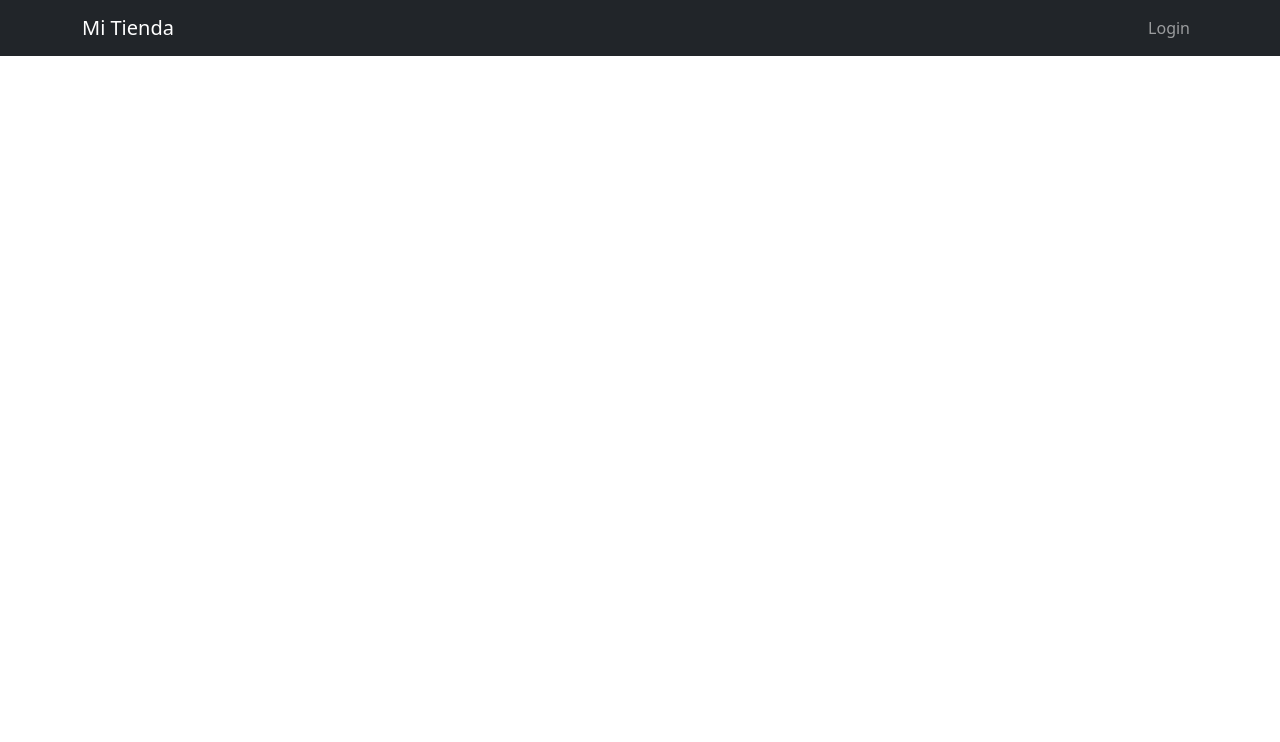
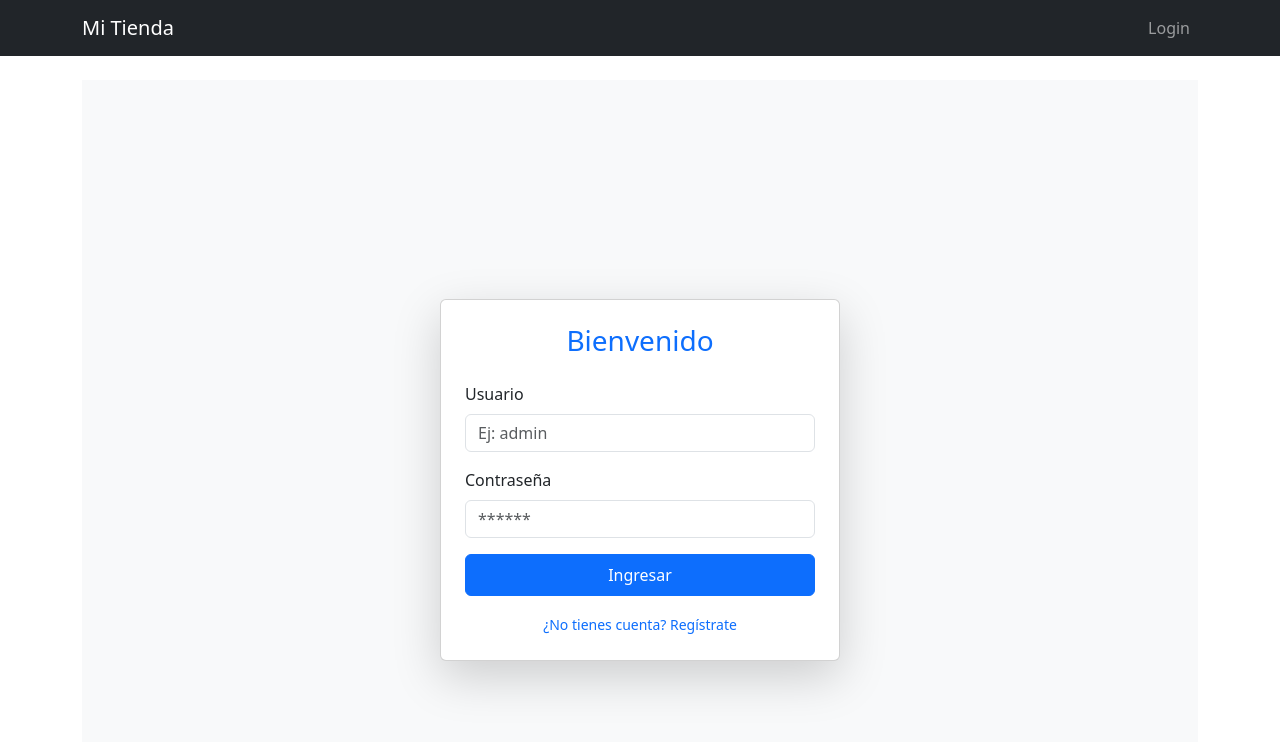
Before and after one commit to TasticVal/Trabajo_Semestral_Git, a React (Vite) app: page /login in a window 1280 px wide. Before the commit this address had no page. Shown: the top 742 px of the page. Built offline with nearby package versions, Linux system fonts and the light colour scheme.

Commit message:
Feat: actualización de rutas principales (Home, Login, Registro) en App.js

```diff
--- a/src/App.jsx
+++ b/src/App.jsx
@@ -3,8 +3,10 @@ import { AuthProvider } from './context/authContext';
 import { CartProvider } from './context/CartContext';
 import Navbar from './components/Navbar';
 
-// Importamos las páginas que acabamos de crear
+// Importamos las páginas REALES
 import LoginPage from './pages/LoginPage';
+import RegisterPage from './pages/RegisterPage';
+import HomePage from './pages/HomePage';         // <--- IMPORTANTE: Menú Principal
 import ProductsPage from './pages/ProductsPage';
 import CartPage from './pages/CartPage';
 import OrdersPage from './pages/OrdersPage';
@@ -13,21 +15,32 @@ import InvoicePage from './pages/InvoicePage';
 function App() {
   return (
     <BrowserRouter>
+      {/* El AuthProvider envuelve todo para gestionar el usuario */}
       <AuthProvider>
         <CartProvider>
-          {/* El Navbar va dentro de los Providers para poder leer el usuario y el carrito */}
+          {/* El Navbar va dentro de los Providers para leer usuario/carrito */}
           <Navbar />
 
-          <div className="container">
+          <div className="container mt-4">
             <Routes>
-              {/* Ruta pública */}
-              <Route path="/" element={<LoginPage />} />
+              {/* Ruta Raíz: Muestra el Menú Principal */}
+              <Route path="/" element={<HomePage />} />
 
-              {/* Rutas de la tienda */}
+              {/* Ruta alias para el menú (opcional) */}
+              <Route path="/menu" element={<HomePage />} />
+
+              {/* Rutas de Acceso */}
+              <Route path="/login" element={<LoginPage />} />
+              <Route path="/registro" element={<RegisterPage />} />
+
+              {/* Rutas privadas de la tienda */}
               <Route path="/productos" element={<ProductsPage />} />
               <Route path="/carrito" element={<CartPage />} />
               <Route path="/pedidos" element={<OrdersPage />} />
               <Route path="/factura/:id" element={<InvoicePage />} />
+
+              {/* Ruta para manejar errores 404 */}
+              <Route path="*" element={<h2 className="text-center mt-5">Página no encontrada (404)</h2>} />
             </Routes>
           </div>
 
```
